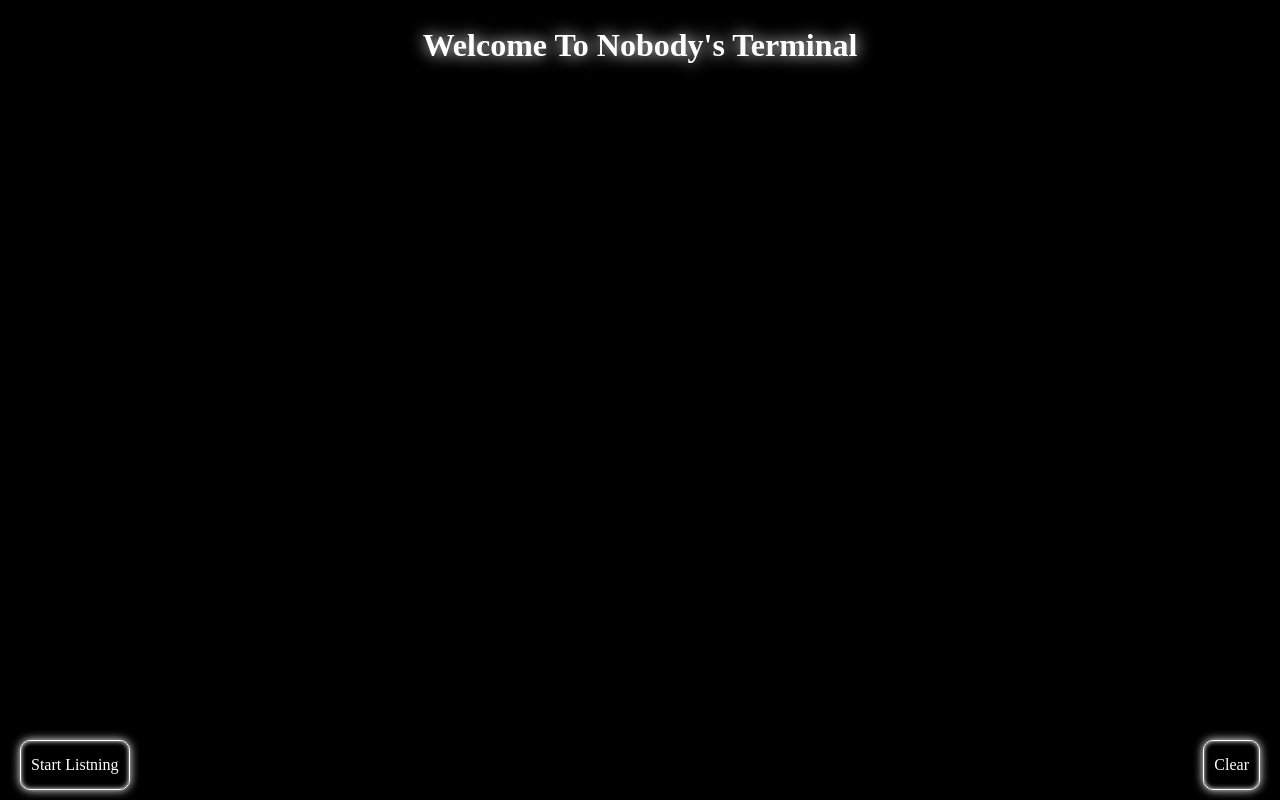
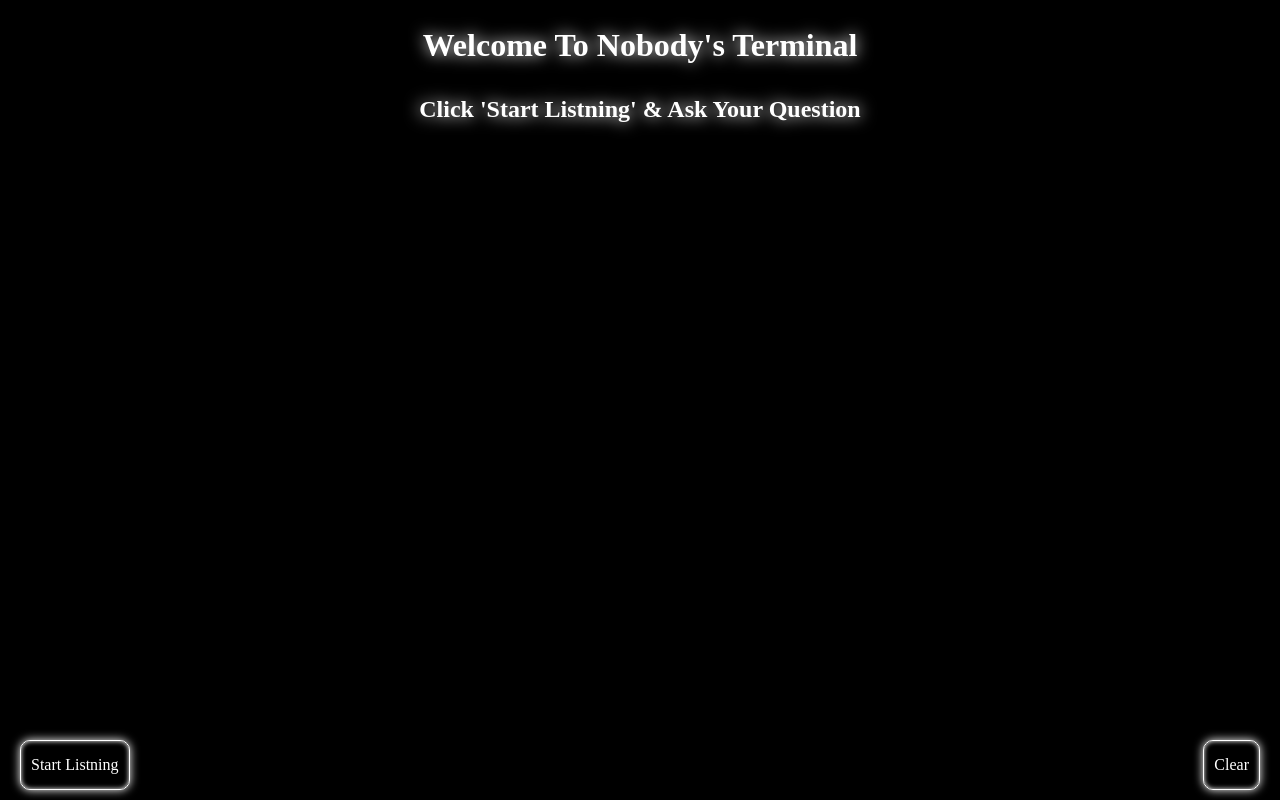
Before and after one commit to happyprajapati/voice-search, a React (Vite) app: page / in a window 1280 px wide. Built offline with nearby package versions, Linux system fonts and the light colour scheme; a web font is replaced by a local one.

Commit message:
update design

```diff
--- a/package.json
+++ b/package.json
@@ -13,8 +13,10 @@
     "axios": "^1.4.0",
     "react": "^18.2.0",
     "react-dom": "^18.2.0",
+    "react-loader-spinner": "^5.4.5",
     "react-simple-typewriter": "^5.0.1",
     "react-speech-recognition": "^3.10.0",
+    "react-tooltip": "^5.21.5",
     "regenerator-runtime": "^0.14.0"
   },
   "devDependencies": {
--- a/src/App.css
+++ b/src/App.css
@@ -9,24 +9,30 @@ body{
 
 .prompt{
   display: flex;
+  flex-direction: column;
   justify-content: center;
+  align-items: center;
   color: #ffffff;
   filter: drop-shadow(0 0 8px #ffffff);
 }
 
 .terminal{
   color: #ffffff;
-  filter: drop-shadow(0 0 8px #ffffff);
+  /* filter: drop-shadow(0 0 8px #ffffff); */
   margin: 0 30px;
   font-size: 24px;
 }
 
 .terminal p{
   margin: 0;
+  display: inline-block;
 }
 
-.prompt h1{
+.prompt h1,h2{
   text-transform: capitalize;
+}
+.prompt h2{
+  margin-top: 0;
 }
 .lst{
   display: flex;
@@ -49,3 +55,11 @@ button{
   filter: drop-shadow(0 0 5px #ffffff);
   border-radius: 10px;
 }
+
+.terminal .data{
+  border-style: solid;
+  border-width: 1px 0;
+  border-color: #fff;
+  margin-bottom: 3px;
+  /* background: #ffffff; */
+}
--- a/src/App.tsx
+++ b/src/App.tsx
@@ -2,20 +2,26 @@
 
 import "regenerator-runtime/runtime";
 import axios from "axios";
-import { useState, useEffect} from "react";
+import { useState, useEffect } from "react";
 import SpeechRecognation, {
   useSpeechRecognition,
 } from "react-speech-recognition";
 import { Typewriter } from "react-simple-typewriter";
+import "react-tooltip/dist/react-tooltip.css";
+import { Tooltip } from "react-tooltip";
+import { Rings, RotatingLines } from "react-loader-spinner";
 
 import "./App.css";
 
 function App() {
   const [btn, setBtn] = useState(false);
+  const [msg, setMsg] = useState(true);
+  const [loader, setLoader] = useState(false);
+  const [flag, setFlag] = useState(true);
   const [chat, setChat] = useState([
     {
       que: "",
-      ans: ""
+      ans: "",
     },
   ]);
   setInterval(() => {
@@ -45,26 +51,32 @@ function App() {
     });
   };
 
-  useEffect(()=>{
+  useEffect(() => {
     if (transcript != "" && transcript != "clear") {
+      setLoader(true);
       axios({
         method: "get",
         url: `https://aimodel-lkbp.onrender.com/${transcript}`,
         headers: {
           "Content-Type": "application/json",
-            'Access-Control-Allow-Origin': '*',
+          "Access-Control-Allow-Origin": "*",
         },
       })
         .then((result) => {
-              setChat((data)=>[...data,{ que: transcript, ans: result.data }]);
+          if(flag){
+            setChat([{ que: transcript, ans: result.data }]);
+            setFlag(false);
+          }else{
+            setChat((data) => [...data, { que: transcript, ans: result.data }]);
+          }
+          setLoader(false);
         })
         .catch((err) => {
           console.log(err);
+          setLoader(false);
         });
     }
-
-  },[listening])
-
+  }, [listening]);
 
   if (!browserSupportsSpeechRecognition) {
     return null;
@@ -77,36 +89,72 @@ function App() {
           <Typewriter
             words={["welcome to nobody's terminal"]}
             typeSpeed={50}
-            deleteSpeed={50}
             cursorStyle="|"
-            cursorColor="green"
           />
         </h1>
+        {msg && (
+          <h2>
+            <Typewriter
+              words={["click 'start listning' & ask your question"]}
+              typeSpeed={30}
+              cursorStyle="|"
+            />
+          </h2>
+        )}
       </div>
 
       <div className="terminal">
+        {listening && (
+          <Rings
+            height="35"
+            width="35"
+            color="#ffffff"
+            radius="6"
+            wrapperStyle={{}}
+            wrapperClass=""
+            visible={true}
+            ariaLabel="rings-loading"
+          />
+        )}
         {transcript && <p>&gt; &nbsp;{transcript}</p>}
+        <br/>
+        {loader && (
+          <RotatingLines
+            strokeColor="white"
+            strokeWidth="5"
+            animationDuration="0.75"
+            width="30"
+            visible={true}
+          />
+        )}
         {chat.map((data, index) => {
           return (
-            <div key={index}>
-              <Typewriter words={[data.que]} typeSpeed={30} deleteSpeed={50}
-                cursorStyle="|"
-                cursorColor="green"
-              /><br/>
-              <Typewriter words={[data.ans]} typeSpeed={30} deleteSpeed={50}
-                cursorStyle="|"
-                cursorColor="green"
-              />
-            </div>
+            (data.que != "" && data.ans != "") && (
+              <div className="data" key={index}>
+                Q. &nbsp;<Typewriter words={[data.que]} typeSpeed={30} cursorStyle="|" />
+                <br />
+                &gt; &nbsp;<Typewriter words={[data.ans]} typeSpeed={30} cursorStyle="|" />
+              </div>)
           );
         })}
       </div>
 
+      <Tooltip id="my-tooltip" />
+
       {btn && (
         <div className="lst">
-        <button onClick={startListning}>
+          <button
+            onClick={() => {
+              startListning();
+              setMsg(false);
+            }}
+          >
             Start Listning
           </button>
+          <a
+            data-tooltip-id="my-tooltip"
+            data-tooltip-content="Speaking 'clear' also clear the content"
+          >
             <button
               onClick={() => {
                 resetTranscript();
@@ -114,7 +162,9 @@ function App() {
               }}
             >
               Clear
-      </button></div>
+            </button>
+          </a>
+        </div>
       )}
     </>
   );
```
Also changed, not shown: 1 other file (tests, documents, lock files or other folders). Lines whose indentation alone changed are shown as unchanged.
